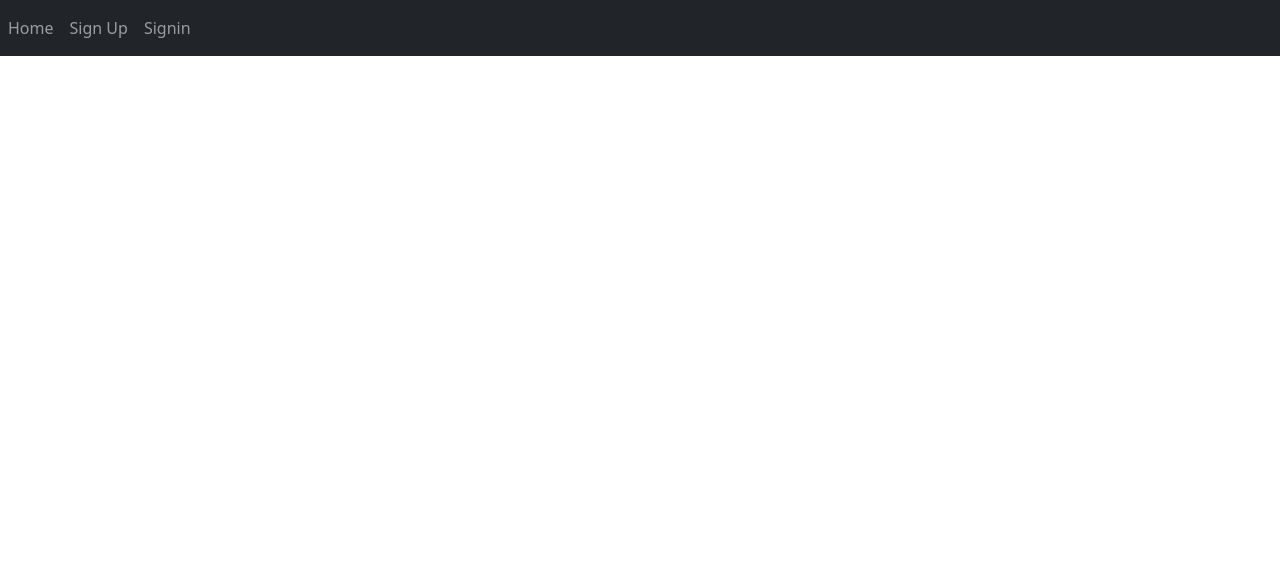
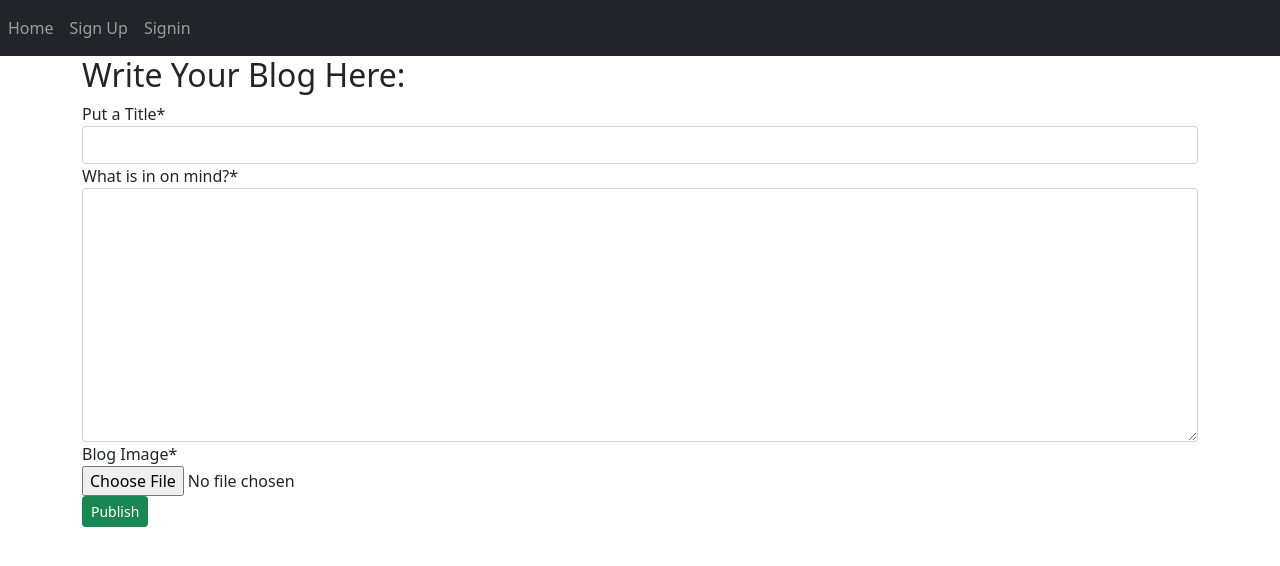
Before and after one commit to geovanipaz/My-Blog-Project, a Django app: page /blog/write/ in a window 1280 px wide. Shown: the top 566 px of the page. Run offline with Django 4.2, Linux system fonts and the light colour scheme; some libraries are stand-ins or nearby versions.

Commit message:
listView

```diff
--- a/My_Blog_Project/App_Blog/models.py
+++ b/My_Blog_Project/App_Blog/models.py
@@ -14,6 +14,9 @@ class Blog(models.Model):
     publish_date = models.DateTimeField(auto_now_add=True)
     update_date = models.DateTimeField(auto_now=True)
 
+    class Meta:
+        ordering = ['-publish_date']
+
     def __str__(self) -> str:
         return self.blog_title
 
@@ -26,6 +29,8 @@ class Comment(models.Model):
     comment = models.TextField()
     comment_date = models.DateTimeField(auto_now_add=True)
 
+    class Meta:
+        ordering = ['-comment_date']
 class Likes(models.Model):
     blog = models.ForeignKey(Blog, on_delete=models.CASCADE,
                              related_name='liked_blog')
--- a/My_Blog_Project/App_Blog/urls.py
+++ b/My_Blog_Project/App_Blog/urls.py
@@ -5,6 +5,6 @@ from . import views
 app_name = 'App_Blog'
 
 urlpatterns = [
-    path('', views.blog_list, name='blog_list'),
+    path('', views.BlogList.as_view(), name='blog_list'),
     path('write/', views.CreateBlog.as_view(), name='create_blog'),
 ]
--- a/My_Blog_Project/App_Blog/views.py
+++ b/My_Blog_Project/App_Blog/views.py
@@ -6,14 +6,29 @@ from .models import Blog,Comment, Likes
 from django.urls import reverse, reverse_lazy
 from django.contrib.auth.decorators import login_required
 from django.contrib.auth.mixins import LoginRequiredMixin
-
+import uuid
 # Create your views here.
 
 def blog_list(request):
     dict = {}
     return render(request, 'App_Blog/blog_list.html', context=dict)
 
+class BlogList(ListView):
+    context_object_name = 'blogs'
+    model = Blog
+    template_name = 'App_Blog/blog_list.html'
+    queryset = Blog.objects.order_by('-publish_date')
+
+
 class CreateBlog(CreateView, LoginRequiredMixin):
     model = Blog
     template_name = 'App_Blog/create_blog.html'
-    fields = '__all__'
+    fields = ('blog_title','blog_content','blog_image')
+
+    def form_valid(self, form):
+        blog_obg = form.save(commit=False)
+        blog_obg.autor = self.request.user
+        title = blog_obg.blog_title
+        blog_obg.slug = title.replace(" ","-")+ "-" +str(uuid.uuid4())
+        blog_obg.save()
+        return HttpResponseRedirect(reverse('index'))
--- a/My_Blog_Project/templates/App_Blog/create_blog.html
+++ b/My_Blog_Project/templates/App_Blog/create_blog.html
@@ -1,9 +1,14 @@
 {% extends "base.html" %}
+{% load crispy_forms_tags %}
 
-{% block title %}
-  Create Blog
-{% endblock title %}
+{% block title %}Create Blog{% endblock title %}
 
 {% block body_block %}
-
+ <h2>Write Your Blog Here:</h2>
+ <form method="POST" enctype="multipart/form-data">
+   {{ form|crispy }}
+   {% csrf_token %}
+   <button type="submit" class="btn btn-success btn-sm">Publish</button>
+ </form>
+ <br><br><br>
 {% endblock body_block %}
```
Also changed, not shown: My_Blog_Project/templates/App_Blog/blog_list.html (+6 -4 lines), My_Blog_Project/media/blog_images/2020_dodge_challenger_srt_super_stock_4k_5-HD.jpg (added), My_Blog_Project/media/blog_images/2020_dodge_challenger_srt_super_stock_4k_5-HD_s1TQM9E.jpg (added), My_Blog_Project/media/blog_images/271219656_4694523053957057_6466003861395523515_n.jpg (added), My_Blog_Project/media/blog_images/depositphotos_45686871-stock-photo-the-bible-opened-and-pocket.jpg (added).
